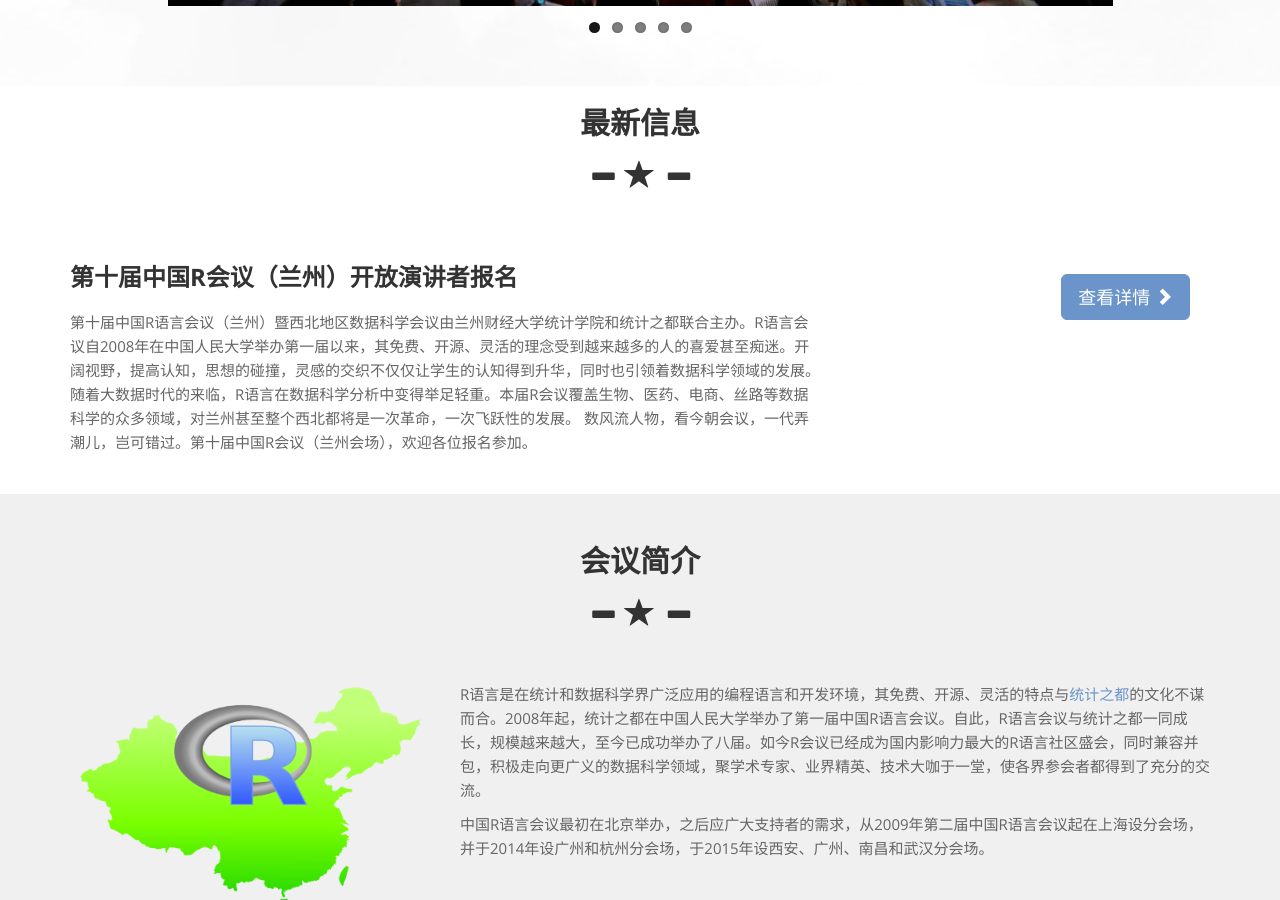
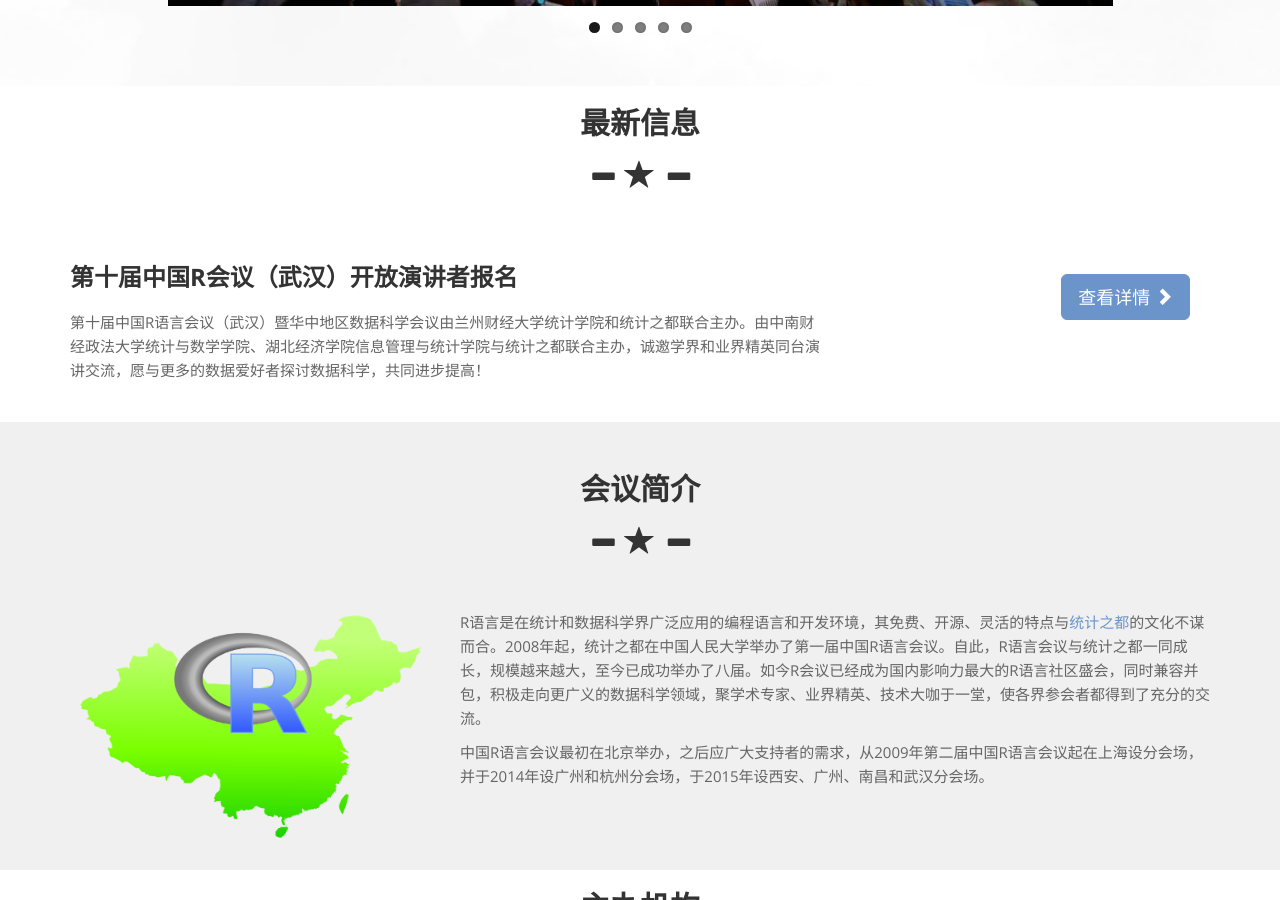
Before and after one commit to cosname/R-conference, a Jekyll site: the page built from index.html, in a window 1280 px wide and 900 px high, scrolled down 644 px. Built offline with Jekyll 4.4.1, drawn with Linux system fonts in a browser that asks for light colours.

Commit message:
Update index.html
add wuhan2017 information

```diff
--- a/index.html
+++ b/index.html
@@ -76,8 +76,8 @@
   <div class="row">
     <div class="col-md-8">
       <div class="cta-text">
-        <h3>第十届中国R会议（兰州）开放演讲者报名</h3>
-        <p>第十届中国R语言会议（兰州）暨西北地区数据科学会议由兰州财经大学统计学院和统计之都联合主办。R语言会议自2008年在中国人民大学举办第一届以来，其免费、开源、灵活的理念受到越来越多的人的喜爱甚至痴迷。开阔视野，提高认知，思想的碰撞，灵感的交织不仅仅让学生的认知得到升华，同时也引领着数据科学领域的发展。随着大数据时代的来临，R语言在数据科学分析中变得举足轻重。本届R会议覆盖生物、医药、电商、丝路等数据科学的众多领域，对兰州甚至整个西北都将是一次革命，一次飞跃性的发展。 数风流人物，看今朝会议，一代弄潮儿，岂可错过。第十届中国R会议（兰州会场），欢迎各位报名参加。</p>
+        <h3>第十届中国R会议（武汉）开放演讲者报名</h3>
+        <p>第十届中国R语言会议（武汉）暨华中地区数据科学会议由兰州财经大学统计学院和统计之都联合主办。由中南财经政法大学统计与数学学院、湖北经济学院信息管理与统计学院与统计之都联合主办，诚邀学界和业界精英同台演讲交流，愿与更多的数据爱好者探讨数据科学，共同进步提高！</p>
       </div>
     </div>
     <div class="col-md-4">
```
